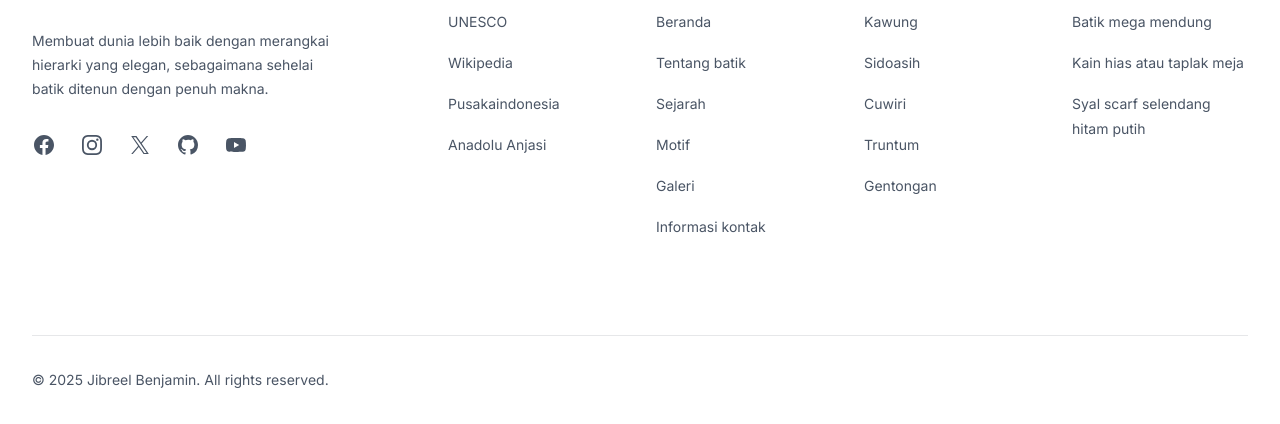
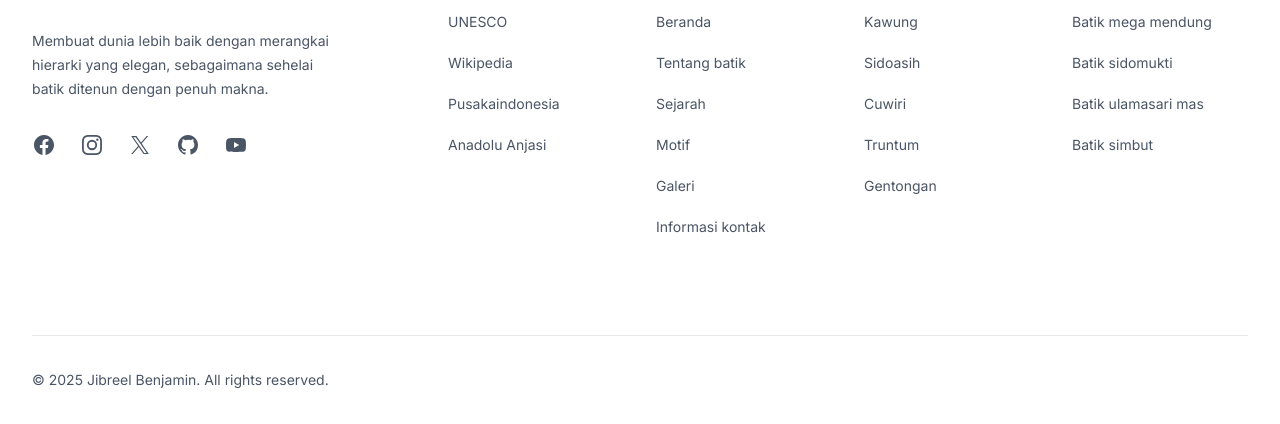
Before and after one commit to jibreelbenjamin/batik-indonesia, a website: page explore.html in a window 1280 px wide. Shown: the part 2563-2987 px from the top of the page. Drawn offline with Linux system fonts and the light colour scheme.

Commit message:
Fix footer

```diff
--- a/explore.html
+++ b/explore.html
@@ -269,10 +269,13 @@
                 <a href="galeri.html#:~:text=Batik%20mega%20mendung" class="text-sm/6 text-gray-600 hover:text-gray-900 dark:text-gray-400 dark:hover:text-gray-300">Batik mega mendung</a>
               </li>
               <li>
-                <a href="galeri.html#:~:text=Kain%20hias%20atau%20taplak%20meja" class="text-sm/6 text-gray-600 hover:text-gray-900 dark:text-gray-400 dark:hover:text-gray-300">Kain hias atau taplak meja</a>
+                <a href="galeri.html#:~:text=Batik%20Sidomukti" class="text-sm/6 text-gray-600 hover:text-gray-900 dark:text-gray-400 dark:hover:text-gray-300">Batik sidomukti</a>
               </li>
               <li>
-                <a href="galeri.html#:~:text=Syal%20scarf%20selendang%20hitam%20putih" class="text-sm/6 text-gray-600 hover:text-gray-900 dark:text-gray-400 dark:hover:text-gray-300">Syal scarf selendang hitam putih</a>
+                <a href="galeri.html#:~:text=Batik%20Ulamasari,Mas" class="text-sm/6 text-gray-600 hover:text-gray-900 dark:text-gray-400 dark:hover:text-gray-300">Batik ulamasari mas</a>
+              </li>
+              <li>
+                <a href="galeri.html#:~:text=Batik%20Simbut" class="text-sm/6 text-gray-600 hover:text-gray-900 dark:text-gray-400 dark:hover:text-gray-300">Batik simbut</a>
               </li>
             </ul>
           </div>
```
Also changed, not shown: galeri.html (+5 -2 lines), index.html (+5 -2 lines), kontak.html (+5 -2 lines), motif.html (+5 -2 lines), sejarah.html (+5 -2 lines).
